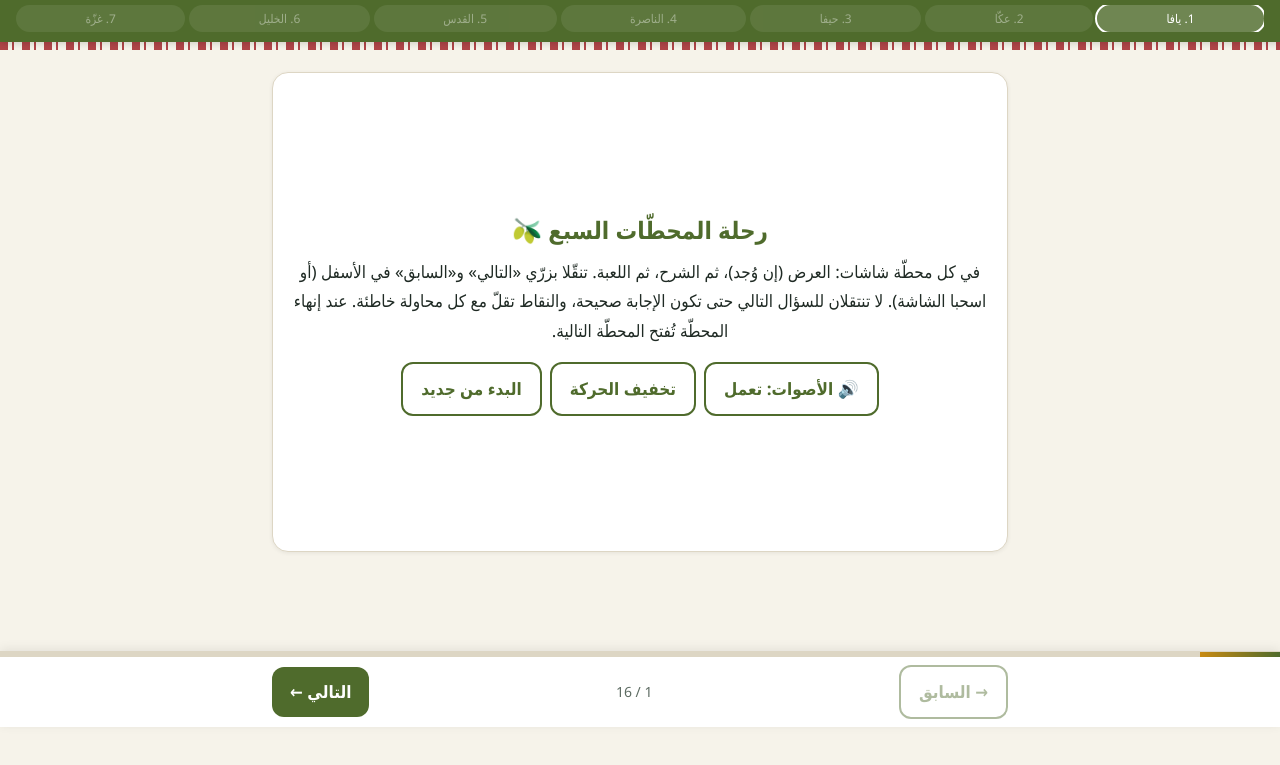
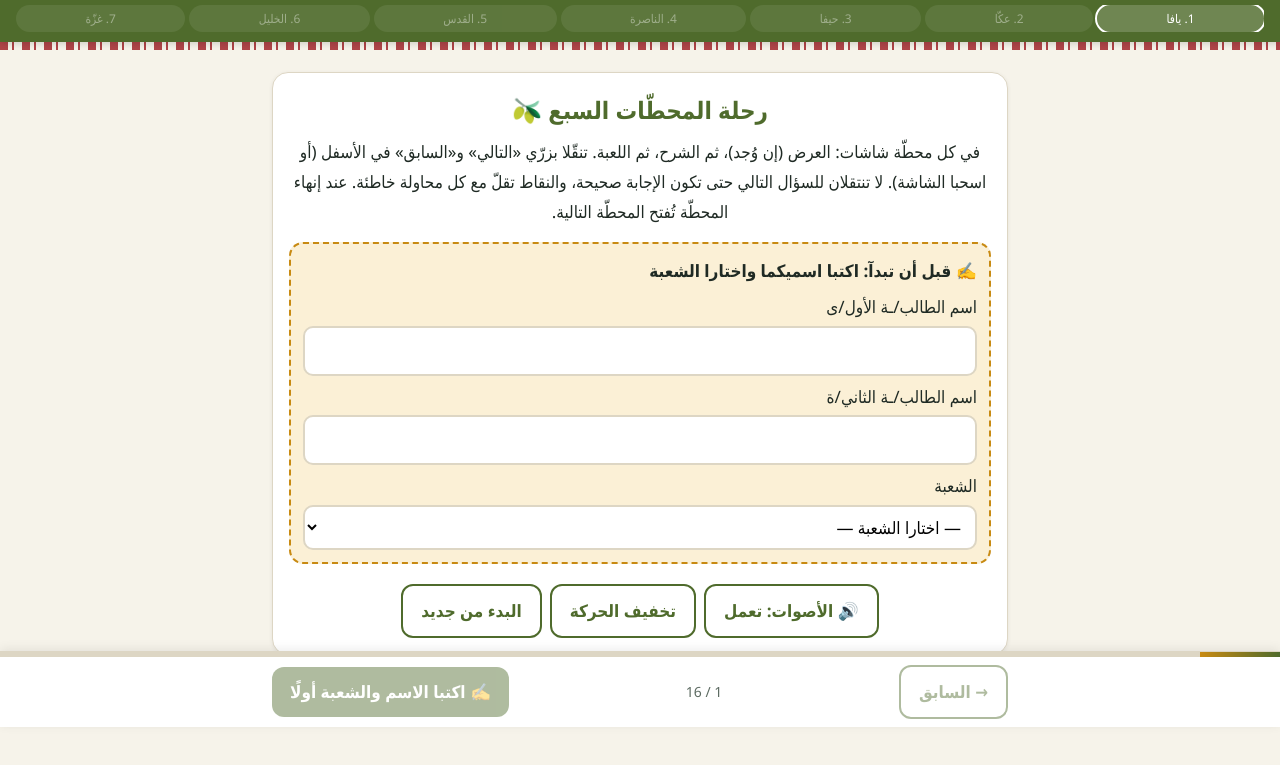
Before and after one commit to windscolors-crypto/digital-skills-games, a plain HTML site: page g9/scratch-review.html in a window 1280 px wide. Shown: the part 73-838 px from the top of the page. Before the commit the page ends 800 px from the top, so only its background shows below. Drawn offline with Linux system fonts and the light colour scheme.

Commit message:
Names and section on the first screen

```diff
--- a/g9/scratch-review.html
+++ b/g9/scratch-review.html
@@ -116,6 +116,7 @@ svg.scr .good{stroke:var(--ok);stroke-width:3}
 .spk{position:absolute;pointer-events:none;color:#ffb300;font-style:normal;font-size:16px;animation:spk .8s forwards;z-index:5}
 @keyframes spk{to{transform:translate(var(--dx),var(--dy)) scale(.3);opacity:0}}
 body.calm .dk-stage img.kb{animation:none}
+.namebox{background:var(--gold2);border:2px dashed var(--gold);border-radius:14px;padding:12px;margin:10px 0;text-align:right;display:flex;flex-direction:column;gap:6px}.namebox label{display:block}.namebox input,.namebox select{display:block;width:100%;box-sizing:border-box;font:inherit;padding:8px 10px;margin-top:4px;border:2px solid var(--line);border-radius:10px;background:#fff}body.pres .intro .namebox b:first-child{font-size:17px;color:var(--ink)}
 body.pres footer{display:none}
 body.pres main{padding-bottom:110px}
 body.pres #main > section,body.pres #secs > section{display:none;margin-top:10px}
@@ -669,6 +670,9 @@ let armed=false;$("#reset").onclick=e=>{const b=e.currentTarget;if(!armed){armed
 /* ---------- وضع العرض التقديمي ---------- */
 (function(){
  document.body.classList.add("pres");
+ (function(){const intro=$(".intro");const box=el("div","namebox","<b>✍️ قبل أن تبدآ: اكتبا اسميكما واختارا الشعبة</b>");
+  ["n1","n2","cls"].forEach(id=>{const e=document.getElementById(id);if(e){box.append(e.closest("label"));e.addEventListener("input",()=>window.PRES&&PRES.upd());e.addEventListener("change",()=>window.PRES&&PRES.upd());}});
+  const row=intro.querySelector(".row");intro.insertBefore(box,row);})();
  const KN={deck:"العرض",exp:"الشرح",game:"اللعبة"};
  const scr=[{node:$(".intro"),title:"البداية"}];
  S.forEach((sec,si)=>{const node=document.getElementById(sec.id);const parts=[...node.querySelectorAll(".pscr")];
@@ -680,13 +684,14 @@ let armed=false;$("#reset").onclick=e=>{const b=e.currentTarget;if(!armed){armed
  const prev=nav.querySelector(".pprev"),next=nav.querySelector(".pnext"),cnt=nav.querySelector(".pcnt"),bar=nav.querySelector(".pbar i");
  let cur=0;try{cur=Math.min(+(localStorage.getItem(L.key+":scr")||0),scr.length-1);}catch(e){}
  const open=i=>{const x=scr[i];if(!x)return false;if(x.fin)return S.every(s=>st.done[s.id]);if(x.si==null)return true;return x.si<=st.open;};
- const blocked=i=>{const x=scr[i];return x&&x.part&&x.part.dataset.k==="game"&&!st.done[S[x.si].id];};
+ const needNames=()=>!((st.n1||"").trim()&&(st.cls||"").trim());
+ const blocked=i=>{if(i===0&&needNames())return true;const x=scr[i];return x&&x.part&&x.part.dataset.k==="game"&&!st.done[S[x.si].id];};
  while(cur>0&&!open(cur))cur--;
  function upd(){const x=scr[cur];
   prev.disabled=cur===0;
   const can=cur<scr.length-1&&open(cur+1)&&!blocked(cur);
   next.disabled=!can;
-  next.textContent=blocked(cur)?"🔒 أنهيا اللعبة أولًا":(scr[cur+1]&&scr[cur+1].fin?"بطاقة الإنجاز ←":"التالي ←");
+  next.textContent=(cur===0&&needNames())?"✍️ اكتبا الاسم والشعبة أولًا":blocked(cur)?"🔒 أنهيا اللعبة أولًا":(scr[cur+1]&&scr[cur+1].fin?"بطاقة الإنجاز ←":"التالي ←");
   cnt.textContent=`${cur+1} / ${scr.length}`;bar.style.width=((cur+1)/scr.length*100)+"%";}
  function go(i,dir){if(i<0||i>=scr.length||!open(i))return;const old=scr[cur];cur=i;const x=scr[cur];
   document.querySelectorAll("#main > section, #secs > section").forEach(n=>n.classList.remove("cur"));
```
Also changed, not shown: g9/u2-l1.html (+7 -2 lines).
